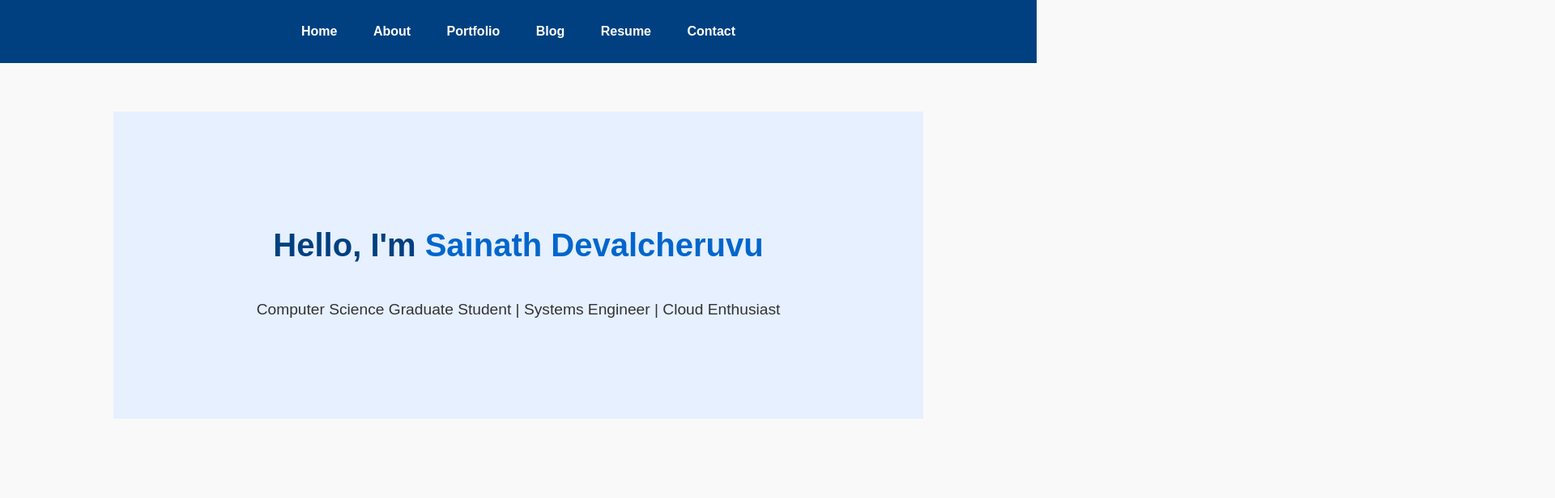
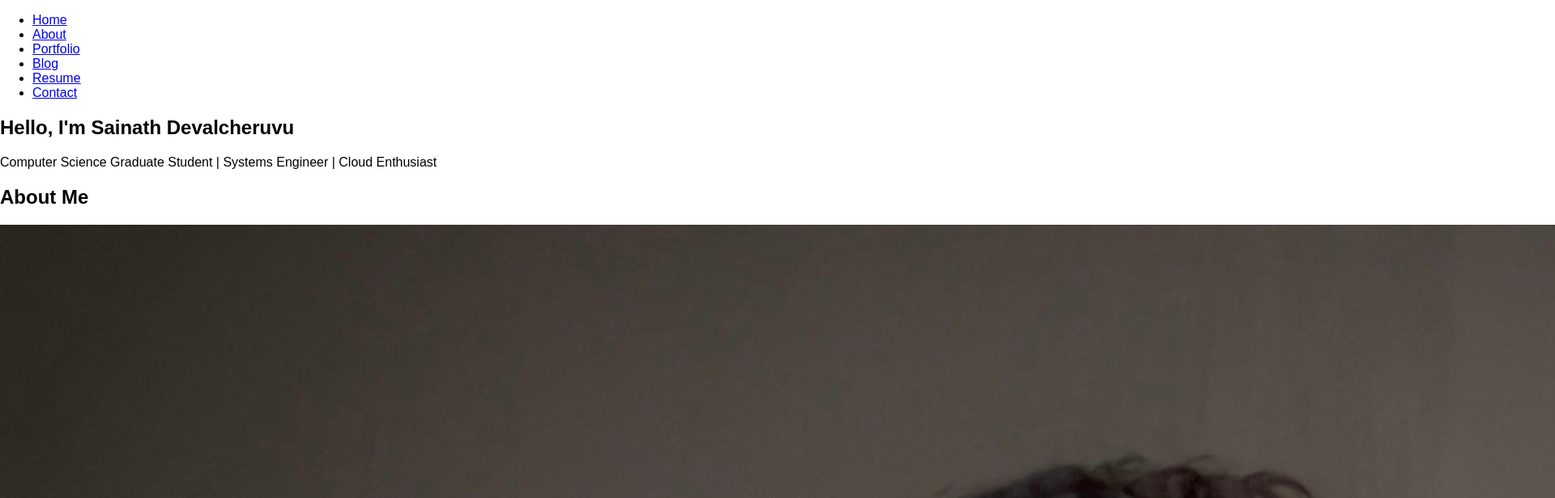
Before and after one commit to SainathDevalcheruvu/Portfolio, a plain HTML site: page index.html in a window 1280 px wide. Shown: the top 616 px of the page at 81% size, 1920 px wide, since content can reach past the window. Drawn offline with Linux system fonts and the light colour scheme.

Commit message:
Add files via upload

```diff
--- a/style.css
+++ b/style.css
@@ -1,92 +1 @@
-/* General Styles */
-body {
-    font-family: 'Arial', sans-serif;
-    margin: 0;
-    padding: 0;
-    color: #333;
-    line-height: 1.6;
-    background-color: #f9f9f9;
-}
-nav {
-    background: #004080;
-    color: #fff;
-    padding: 10px 0;
-    text-align: center;
-}
-nav ul {
-    list-style: none;
-    padding: 0;
-}
-nav ul li {
-    display: inline;
-    margin: 0 20px;
-}
-nav ul li a {
-    color: #fff;
-    text-decoration: none;
-    font-weight: bold;
-}
-section {
-    padding: 60px 20px;
-    max-width: 1000px;
-    margin: auto;
-}
-h1, h2, h3 {
-    text-align: center;
-    color: #004080;
-}
-.hero {
-    background: #e6f0ff;
-    padding: 100px 20px;
-    text-align: center;
-}
-.hero h1 {
-    font-size: 2.5em;
-}
-.hero span {
-    color: #0066cc;
-}
-.hero p {
-    font-size: 1.2em;
-    margin-top: 10px;
-}
-.about-content {
-    display: flex;
-    flex-direction: column;
-    align-items: center;
-}
-.profile-pic {
-    width: 180px;
-    height: 180px;
-    object-fit: cover;
-    border-radius: 50%;
-    margin-bottom: 20px;
-}
-.project, article {
-    background: #ffffff;
-    padding: 20px;
-    margin: 20px 0;
-    border-left: 5px solid #004080;
-    box-shadow: 0 0 10px rgba(0,0,0,0.1);
-}
-footer {
-    background: #004080;
-    color: #fff;
-    text-align: center;
-    padding: 20px;
-    margin-top: 40px;
-}
-footer p {
-    margin: 0;
-}
-@media (min-width: 768px) {
-    .about-content {
-        flex-direction: row;
-        justify-content: center;
-        align-items: center;
-    }
-    .about-content p {
-        max-width: 600px;
-        margin-left: 40px;
-    }
-}
+body { font-family: Arial, sans-serif; margin: 0; padding: 0; }
```
